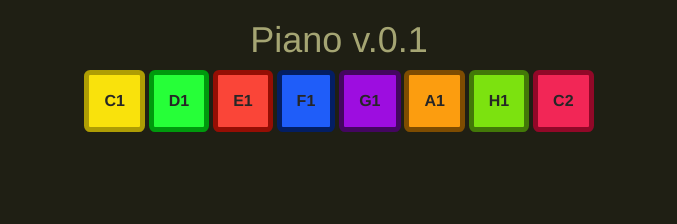
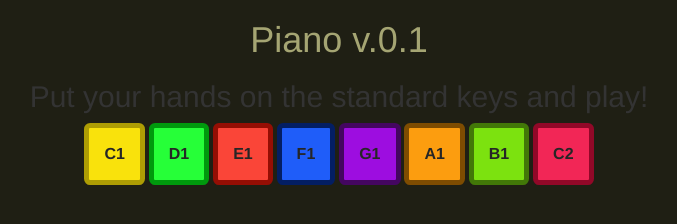
Before and after one commit to wdudek82/piano, a plain HTML site: page index.html in a window 1280 px wide. Shown: the whole page, without its empty margins (301-978 px from the left). Drawn offline with nearby package versions, Linux system fonts and the light colour scheme.

Commit message:
B note
the actual music note should be B

```diff
--- a/index.html
+++ b/index.html
@@ -10,6 +10,7 @@
 		<div class="row content">
 			<div class="col-sm-12 text-center">
 				<h1>Piano v.0.1</h1>
+				<h2>Put your hands on the standard keys and play!</h2>
 			</div>
 			<div class="col-sm-12 text-center">
 			<button id="c1" onmouseover="playSound('piano_c1')" onclick="playSound('piano_c1')">C1</button>
@@ -18,7 +19,7 @@
 			<button id="f1" onmouseover="playSound('piano_f1')" onclick="playSound('piano_f1')">F1</button>
 			<button id="g1" onmouseover="playSound('piano_g1')" onclick="playSound('piano_g1')">G1</button>
 			<button id="a1" onmouseover="playSound('piano_a1')" onclick="playSound('piano_a1')">A1</button>
-			<button id="h1" onmouseover="playSound('piano_h1')" onclick="playSound('piano_h1')">H1</button>
+			<button id="h1" onmouseover="playSound('piano_h1')" onclick="playSound('piano_h1')">B1</button>
 			<button id="c2" onmouseover="playSound('piano_c2')" onclick="playSound('piano_c2')">C2</button>
 			</div>
 		</div>
```
